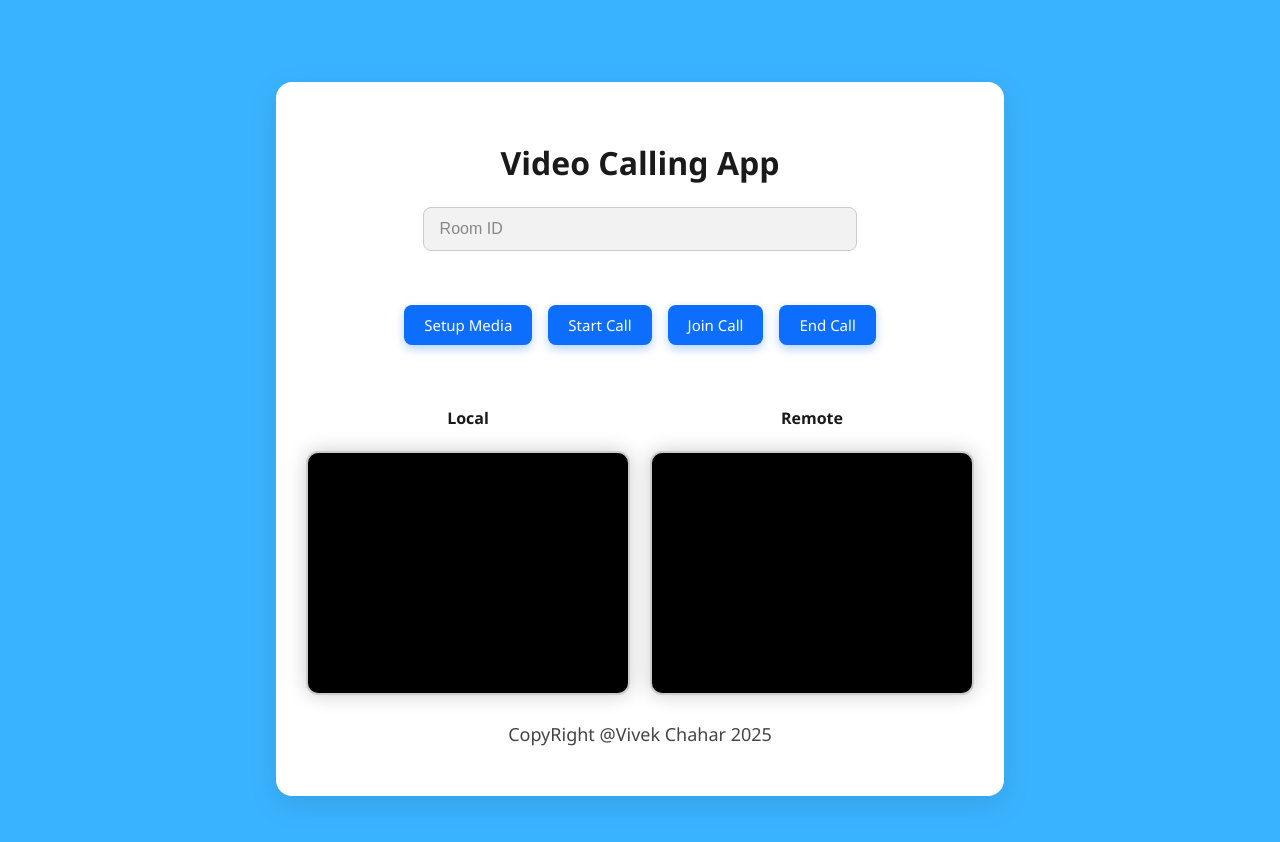
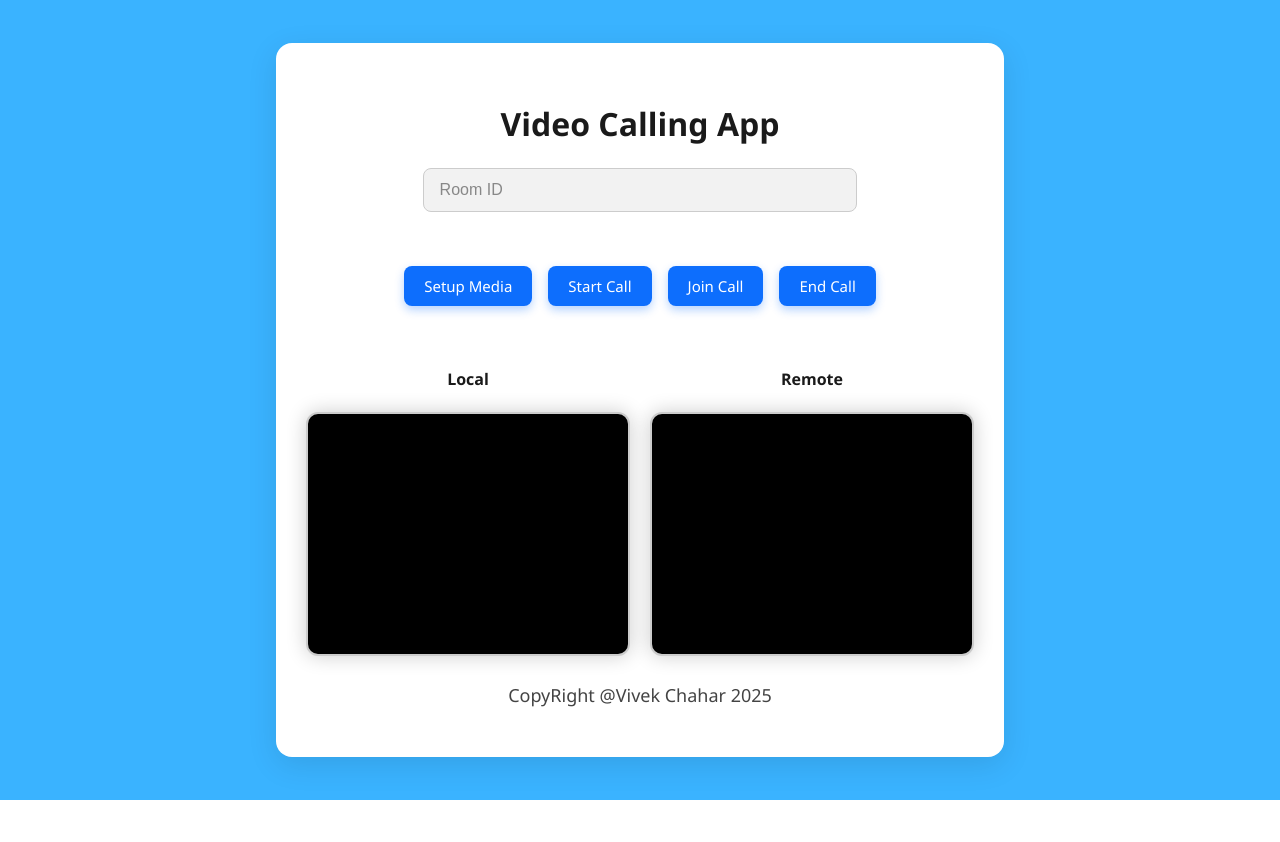
Before and after one commit to VivekChahar1960/WebRtcVideoCalling, a React (Vite) app: page / in a window 1280 px wide. Shown: the top 842 px of the page. After the commit the page ends 800 px from the top, so only its background shows below. Built offline with nearby package versions, Linux system fonts and the light colour scheme.

Commit message:
Update VideoCalingApp.css

```diff
--- a/src/VideoCalingApp.css
+++ b/src/VideoCalingApp.css
@@ -8,7 +8,7 @@ body {
 
 .main_div_app {
   max-width: 800px;
-  margin: 50px auto;
+  margin: 0px auto;
   padding: 30px;
   background-color: #ffffff;
   border-radius: 16px;
```
